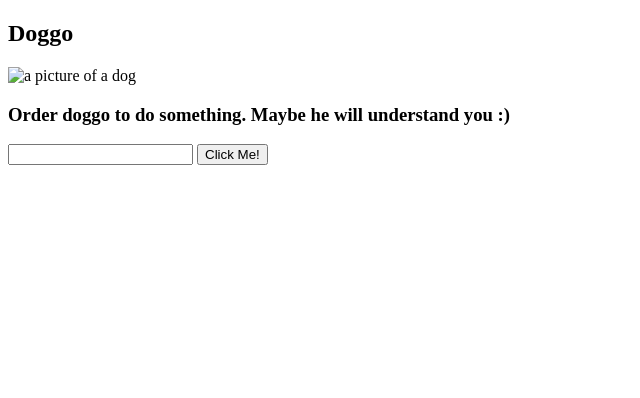
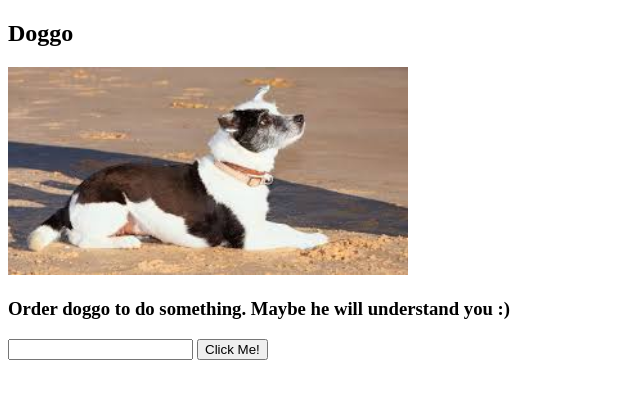
Before and after one commit to kofl91/dogpark, a plain HTML site: page doggo.html in a window 1280 px wide. Shown: the whole page, without its empty margins (0-640 px from the left). Drawn offline with Linux system fonts and the light colour scheme.

Commit message:
Fix reference to starting picture

```diff
--- a/doggo.html
+++ b/doggo.html
@@ -4,7 +4,7 @@
 
 <h2>Doggo</h2>
 
-<img id="doggo" src="lay.jpeg" alt="a picture of a dog" width=400>
+<img id="doggo" src="lay.jpg" alt="a picture of a dog" width=400>
 
 <h3>Order doggo to do something. Maybe he will understand you :)</h3>
 <input id="order" type="text" value="">
```
